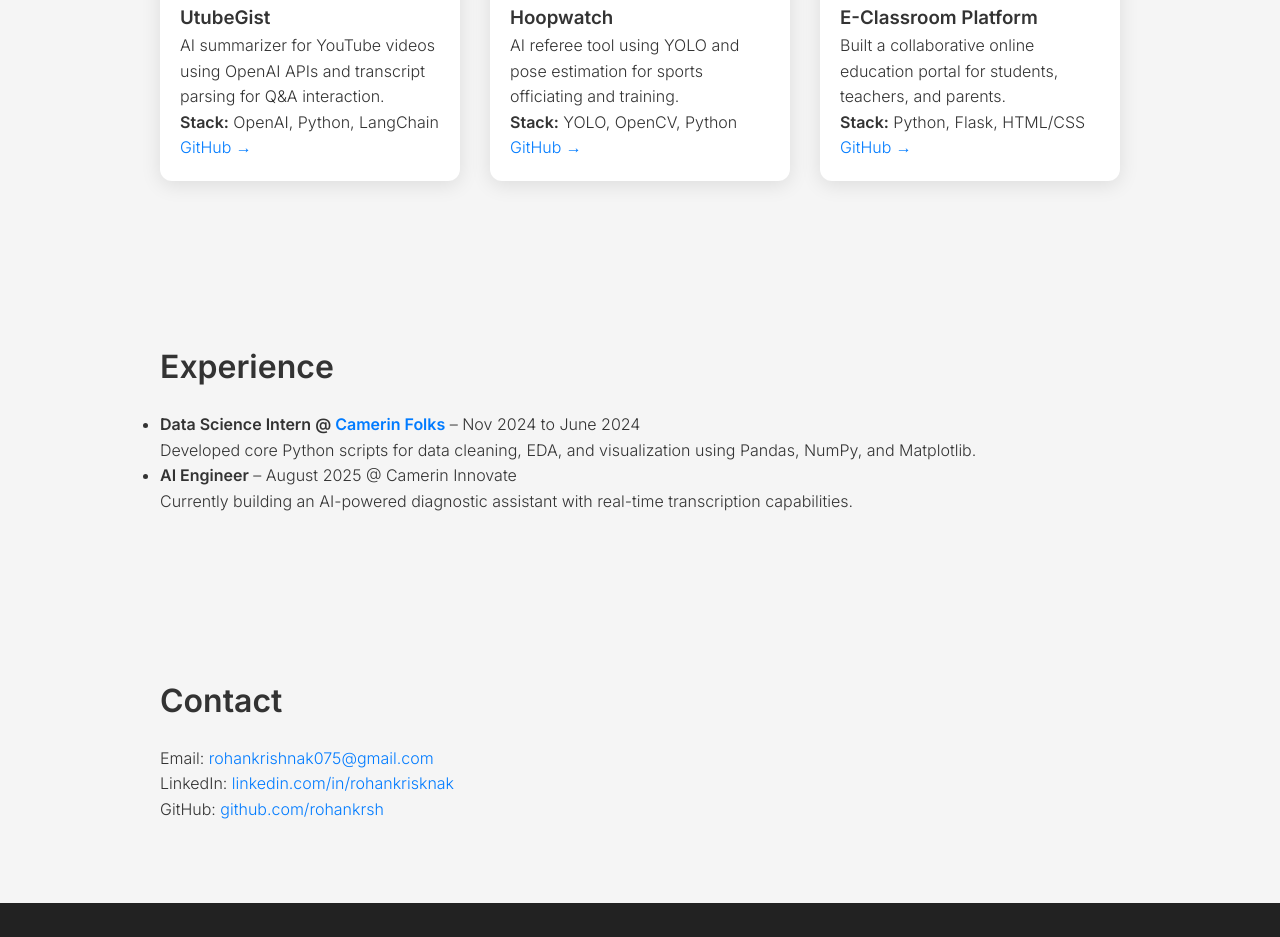
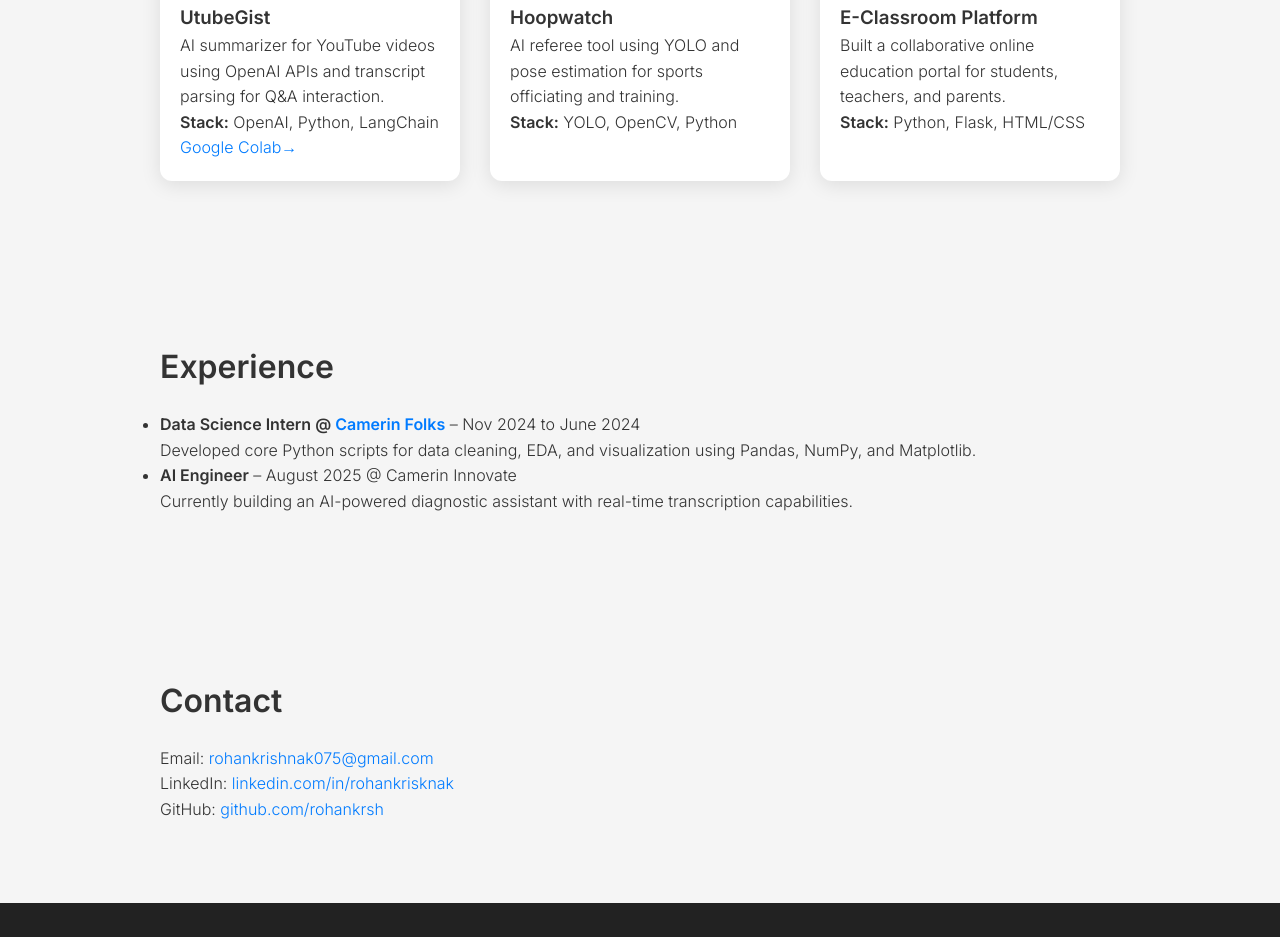
Before and after one commit to rohankrsh/my_portfolio, a plain HTML site: page index.html in a window 1280 px wide. Shown: the part 1398-2335 px from the top of the page. Drawn offline with Linux system fonts and the light colour scheme.

Commit message:
Update index.html

```diff
--- a/index.html
+++ b/index.html
@@ -285,21 +285,21 @@
         <h3>UtubeGist</h3>
         <p>AI summarizer for YouTube videos using OpenAI APIs and transcript parsing for Q&A interaction.</p>
         <p><strong>Stack:</strong> OpenAI, Python, LangChain</p>
-        <a href="#">GitHub →</a>
+        <a href="https://colab.research.google.com/drive/15sgB1lyD6IZH6B3X55s-xCDCYfF2ozmA?usp=sharing">Google Colab→</a>
       </div>
       <div class="card">
         <img src="https://placehold.co/300x150?text=Hoopwatch" alt="Hoopwatch">
         <h3>Hoopwatch</h3>
         <p>AI referee tool using YOLO and pose estimation for sports officiating and training.</p>
         <p><strong>Stack:</strong> YOLO, OpenCV, Python</p>
-        <a href="#">GitHub →</a>
+<!--         <a href="#">GitHub →</a> -->
       </div>
       <div class="card">
         <img src="https://placehold.co/300x150?text=E-Classroom" alt="E-Classroom Platform">
         <h3>E-Classroom Platform</h3>
         <p>Built a collaborative online education portal for students, teachers, and parents.</p>
         <p><strong>Stack:</strong> Python, Flask, HTML/CSS</p>
-        <a href="#">GitHub →</a>
+<!--         <a href="#">GitHub →</a> -->
       </div>
     </div>
   </section>
```
